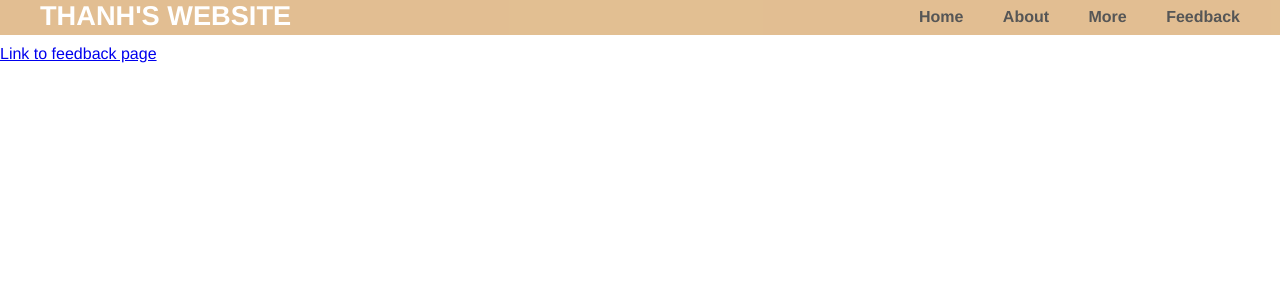
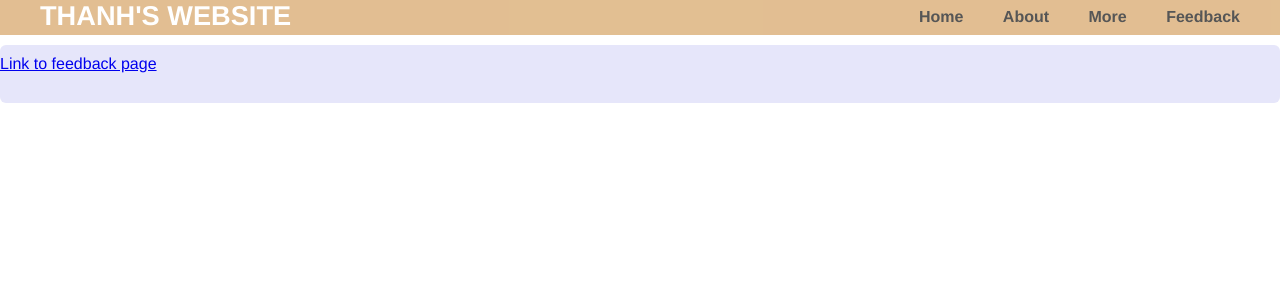
Before and after one commit to tuanthanhnguyen/tuanthanhngyen.github.io, a Flask app: template templates/feedback.html in a window 1280 px wide. Shown: the top 300 px of the page. Run offline with Flask 2, Linux system fonts and the light colour scheme; the template is opened without the code that fills it, so the values that code supplies are empty.

Commit message:
Update main.css

```diff
--- a/static/css/main.css
+++ b/static/css/main.css
@@ -30,6 +30,8 @@ div.WordSection1 { padding: 10px 0 30px 0; background-color: #E6E6FA; -webkit-bo
 
 div.about { padding: 10px 0 30px 0; background-color: #E6E6FA; -webkit-border-radius: 6px; -moz-border-radius: 6px; border-radius: 6px;
 }
+div.feedback { padding: 10px 0 30px 0; background-color: #E6E6FA; -webkit-border-radius: 6px; -moz-border-radius: 6px; border-radius: 6px;
+}
 
  h2 { font-size: 3em; margin-top: 40px; text-align: center; letter-spacing: -2px;
 }
```
